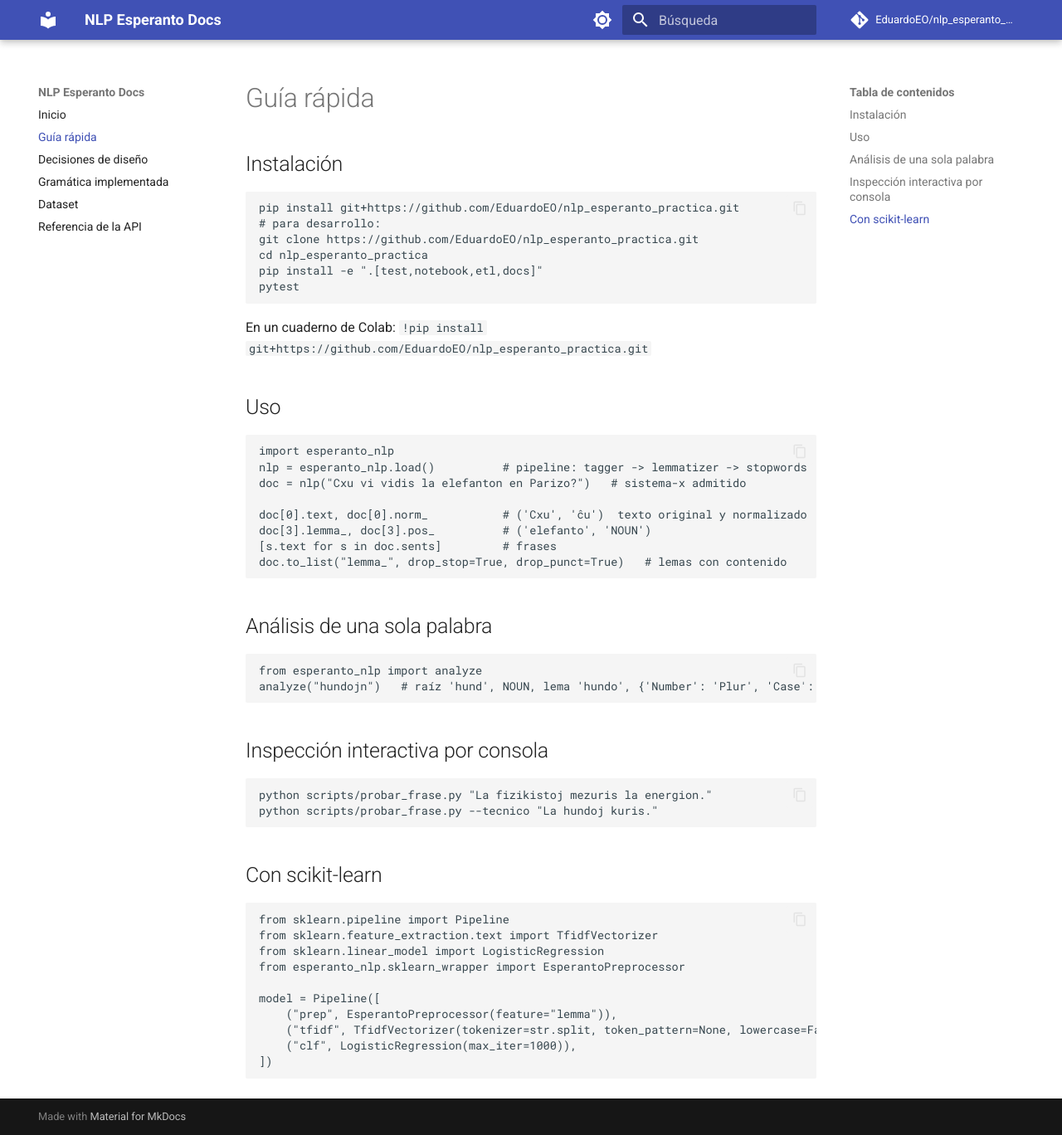
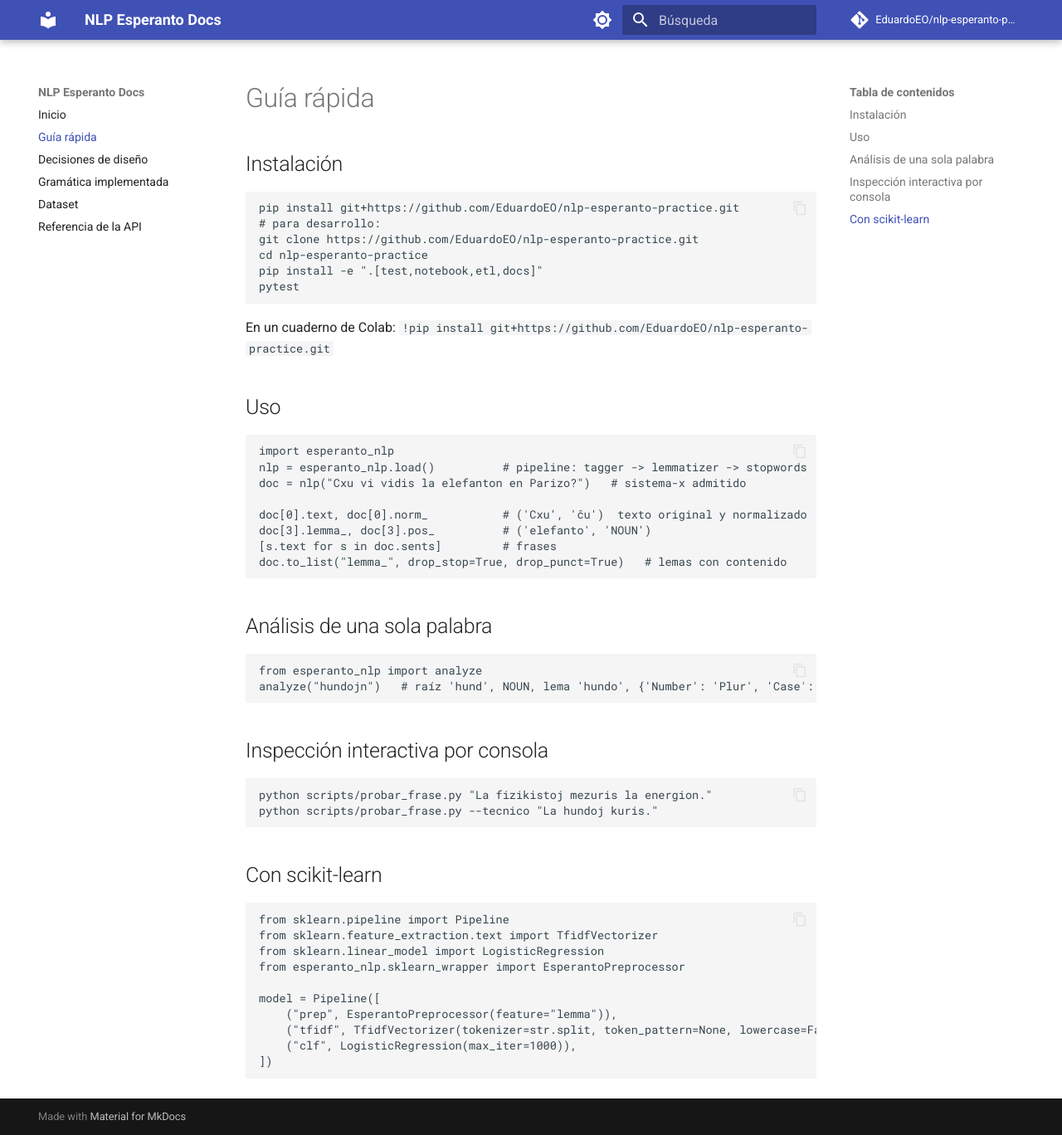
Before and after one commit to EduardoEO/nlp-esperanto-practice, an MkDocs documentation site: the page built from docs/guia-rapida.md, in a window 1280 px wide and 1368 px high. Shown: the whole window at 83% size. Built offline with MkDocs 1.6.1 and Material for MkDocs 9.7.7, drawn with Linux system fonts in a browser that asks for light colours; comment, search, counter and statistics services are not loaded.

Commit message:
chore(ci,docs): actualizar actions a v7 y unificar nombre del repositorio a nlp-esperanto-practice

````diff
--- a/docs/guia-rapida.md
+++ b/docs/guia-rapida.md
@@ -3,15 +3,15 @@
 ## Instalación
 
 ```bash
-pip install git+https://github.com/EduardoEO/nlp_esperanto_practica.git
+pip install git+https://github.com/EduardoEO/nlp-esperanto-practice.git
 # para desarrollo:
-git clone https://github.com/EduardoEO/nlp_esperanto_practica.git
-cd nlp_esperanto_practica
+git clone https://github.com/EduardoEO/nlp-esperanto-practice.git
+cd nlp-esperanto-practice
 pip install -e ".[test,notebook,etl,docs]"
 pytest
 ```
 
-En un cuaderno de Colab: `!pip install git+https://github.com/EduardoEO/nlp_esperanto_practica.git`
+En un cuaderno de Colab: `!pip install git+https://github.com/EduardoEO/nlp-esperanto-practice.git`
 
 ## Uso
 
--- a/mkdocs.yml
+++ b/mkdocs.yml
@@ -1,8 +1,8 @@
 site_name: NLP Esperanto Docs
 site_description: Documentación de la librería de NLP en Esperanto
 site_author: Eduardo Estefanía, Ignacio Bravo y Alejandro Jesús Castro
-repo_url: https://github.com/EduardoEO/nlp_esperanto_practica
-repo_name: EduardoEO/nlp_esperanto_practica
+repo_url: https://github.com/EduardoEO/nlp-esperanto-practice
+repo_name: EduardoEO/nlp-esperanto-practice
 
 theme:
   name: material
````
Also changed, not shown: 1 other file.
